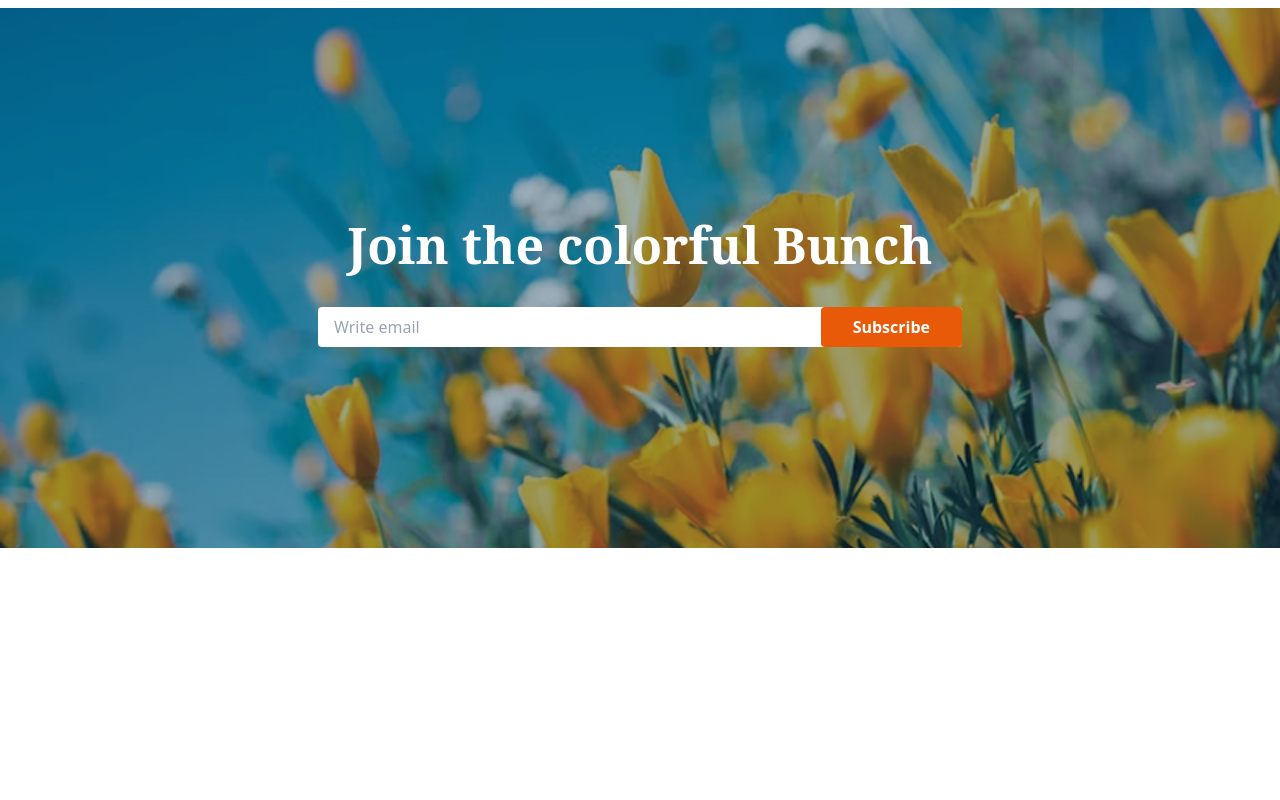
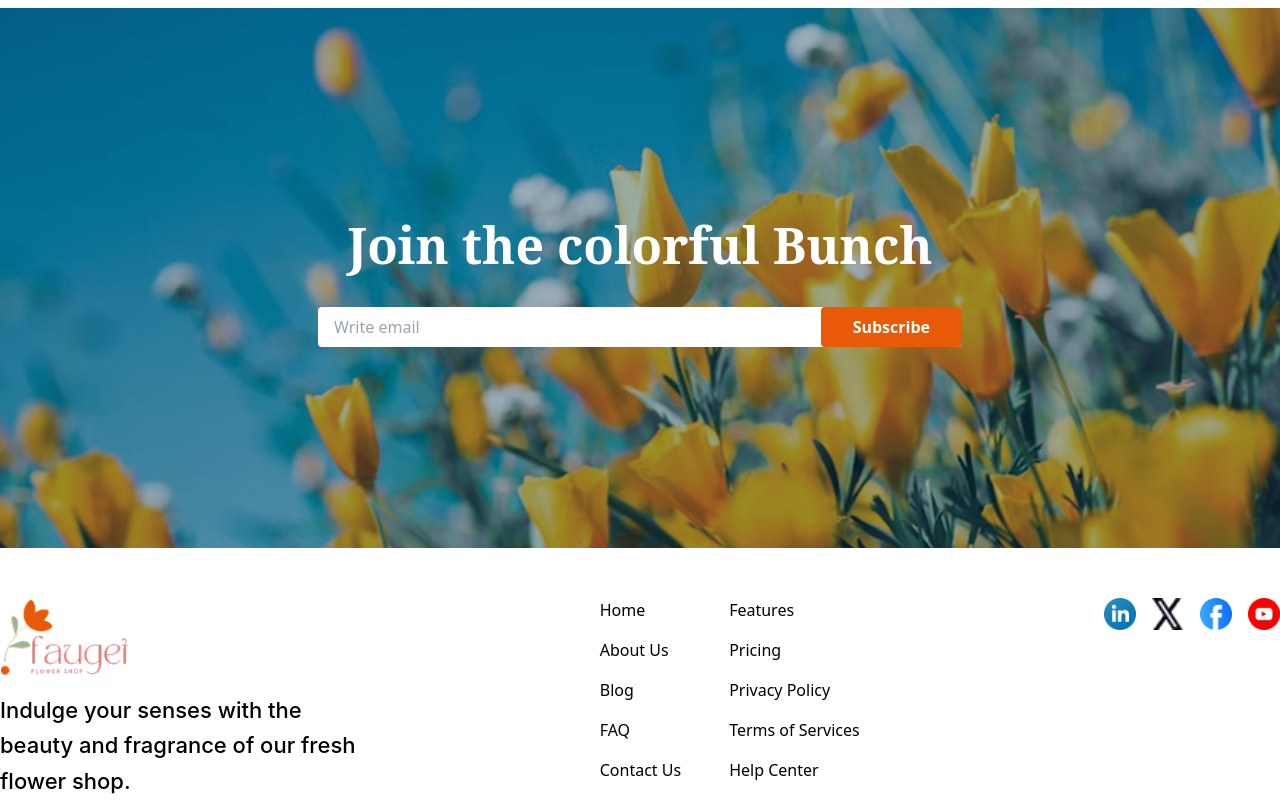
Before and after one commit to Junak12/Assignment2, a plain HTML site: page index.html in a window 1280 px wide. Shown: the part 3765-4565 px from the top of the page. Before the commit the page ends 4313 px from the top, so only its background shows below. Drawn offline with nearby package versions, Linux system fonts and the light colour scheme.

Commit message:
Completing footer section

```diff
--- a/index.html
+++ b/index.html
@@ -230,9 +230,45 @@
 </section>
 
 
+  </main>
+
+<footer class="flex flex-col md:flex-row md:justify-between gap-8 md:gap-[80px] mt-[50px] px-4 md:px-0 max-w-7xl mx-auto">
+  <div class="flex flex-col items-start text-left">
+    <img src="assets/logo.png" alt="Logo" class="w-24 md:w-32">
+    <p class="mt-4 font-inter font-medium text-[14px] md:text-[22px] leading-relaxed">
+      Indulge your senses with the <br>
+      beauty and fragrance of our fresh <br>
+      flower shop.
+    </p>
+  </div>
+  <div class="flex flex-col md:flex-row gap-4 md:gap-12">
+    <div class="flex flex-col items-start gap-2 md:gap-4 text-sm md:text-base">
+      <button>Home</button>
+      <button>About Us</button>
+      <button>Blog</button>
+      <button>FAQ</button>
+      <button>Contact Us</button>
+    </div>
+    <div class="flex flex-col items-start gap-2 md:gap-4 text-sm md:text-base">
+      <button>Features</button>
+      <button>Pricing</button>
+      <button>Privacy Policy</button>
+      <button>Terms of Services</button>
+      <button>Help Center</button>
+    </div>
+  </div>
+
+  <div class="flex justify-start gap-2 md:gap-4 mt-4 md:mt-0">
+    <img src="assets/icon-linkedin.png" alt="LinkedIn" class="w-6 h-6 md:w-8 md:h-8">
+    <img src="assets/icon-twitter.png" alt="Twitter" class="w-6 h-6 md:w-8 md:h-8">
+    <img src="assets/icon-facebook.png" alt="Facebook" class="w-6 h-6 md:w-8 md:h-8">
+    <img src="assets/icon-youtube.png" alt="YouTube" class="w-6 h-6 md:w-8 md:h-8">
+  </div>
+
+</footer>
 
 
-  </main>
+
 
 </body>
 
```
